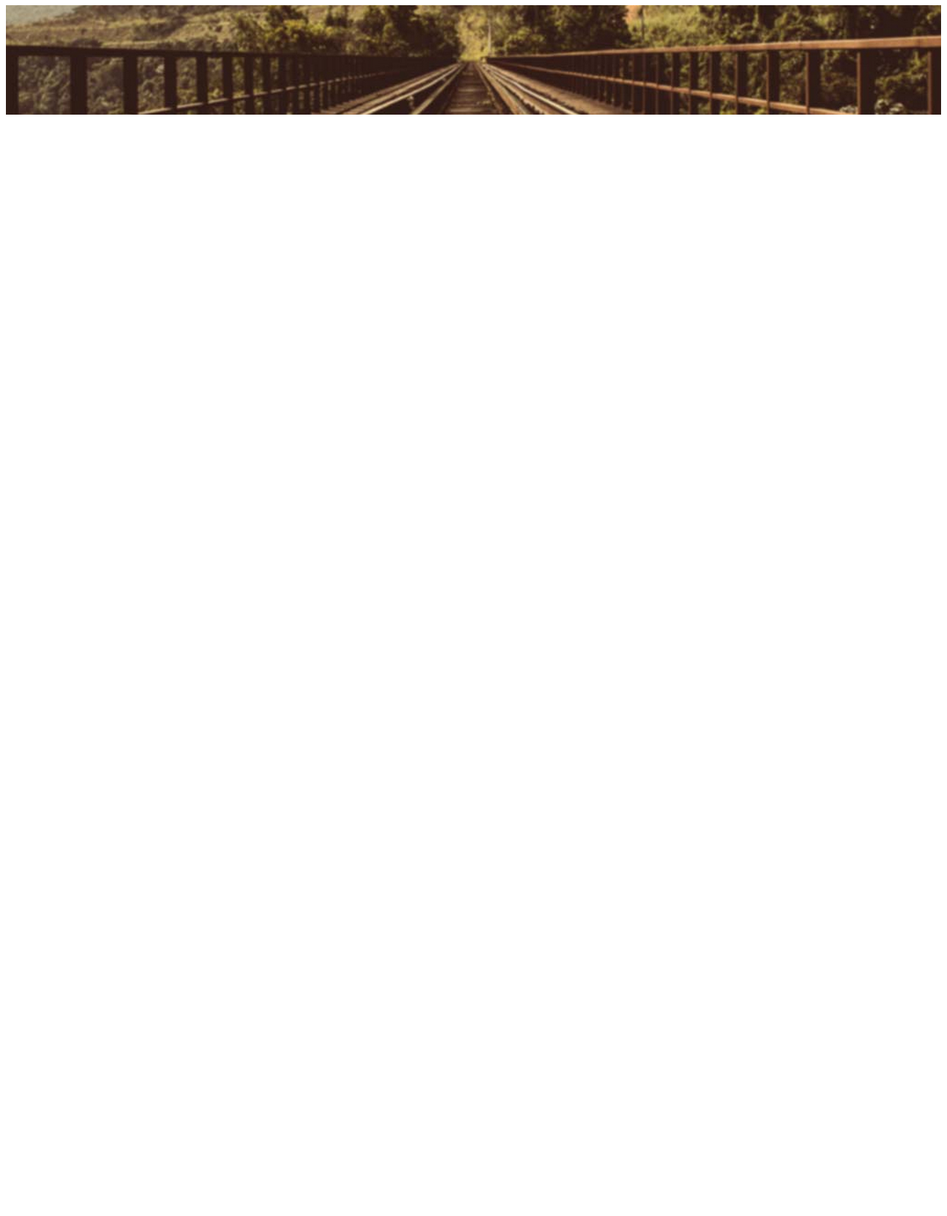
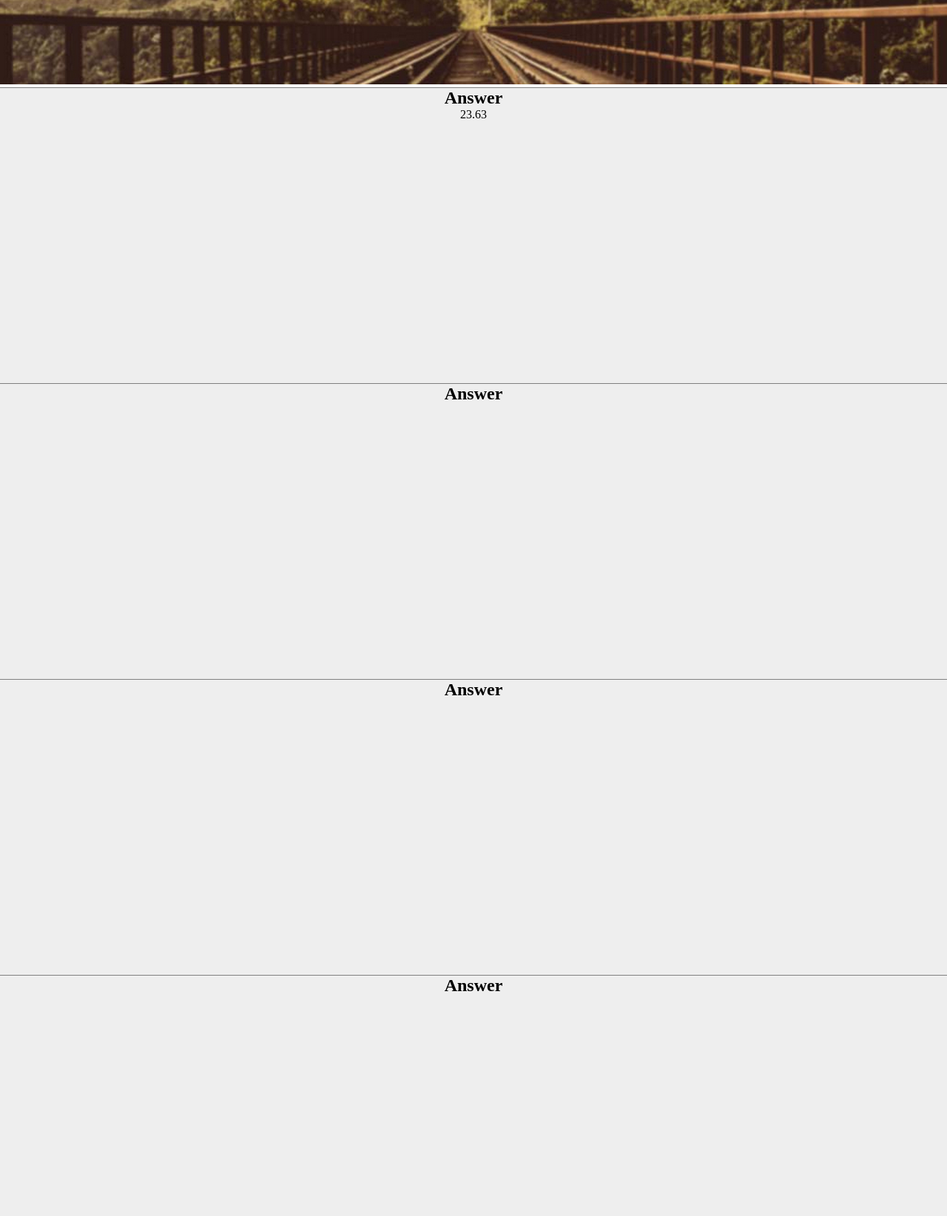
Before and after one commit to beware-of-leopard/sassyJavascript, a plain HTML site: page index.html in a window 1280 px wide. Shown: the part 73-1717 px from the top of the page at 74% size. Before the commit the page ends 800 px from the top, so only its background shows below. Drawn offline with Linux system fonts and the light colour scheme.

Commit message:
finished first problem

```diff
--- a/index.html
+++ b/index.html
@@ -10,15 +10,33 @@
 		<img src="banner.jpg">
 	</div>
 	<div class="wrapper">
-		<div></div>
-		<div></div>
-		<div></div>
-		<div></div>
-		<div></div>
-		<div></div>
+		<div>
+			<h2>Answer</h2>
+			<div class="answer"></div>
+		</div>
+		<div>
+			<h2>Answer</h2>
+			<div class="answer"></div>
+		</div>
+		<div>
+			<h2>Answer</h2>
+			<div class="answer"></div>
+		</div>
+		<div>
+			<h2>Answer</h2>
+			<div class="answer"></div>
+		</div>
+		<div>
+			<h2>Answer</h2>
+			<div class="answer"></div>
+		</div>
+		<div>
+			<h2>Answer</h2>
+			<div class="answer"></div>
+		</div>
 	</div>
-	<footer></footer>
-	<script type="text/javascript" src="items.js"></script>
-	<script type="text/javascript" src="main.js"></script>
+	<footer>2015 Daniel Revo</footer>
+	<script type="text/javascript" src="js/items.js"></script>
+	<script type="text/javascript" src="js/main.js"></script>
 </body>
 </html>
--- a/js/main.js
+++ b/js/main.js
@@ -0,0 +1,20 @@
+//Show me how to calculate the average price of all items.
+
+//The average price is $23.63
+
+
+var total = items.reduce(function(memo, item){
+			return memo += item["price"];
+		}, 0);
+
+// var avg = total / items.length;
+
+var avg = (Math.round((total / items.length) * 100) / 100);
+var ans1 = document.querySelector('.wrapper div:first-child .answer');
+
+ans1.textContent = avg;
+
+
+
+
+///////////////////////////////////
--- a/main.scss
+++ b/main.scss
@@ -1,3 +1,9 @@
+*{
+	box-sizing: border-box;
+	margin: 0;
+	padding:0;
+}
+
 img{
 	width: 100%;
 }
@@ -5,3 +11,20 @@ img{
 h1{
 	font-size: 2em;
 }
+
+.wrapper{
+	background: #eee;
+	text-align: center;
+	div:not(.answer){
+		height: 400px;
+		border-top: 1px solid grey;
+	}
+}
+
+.answer{
+	height:100px;
+}
+
+footer{
+	background: #4a4a4f;
+}
```
Also changed, not shown: css/main.css.
